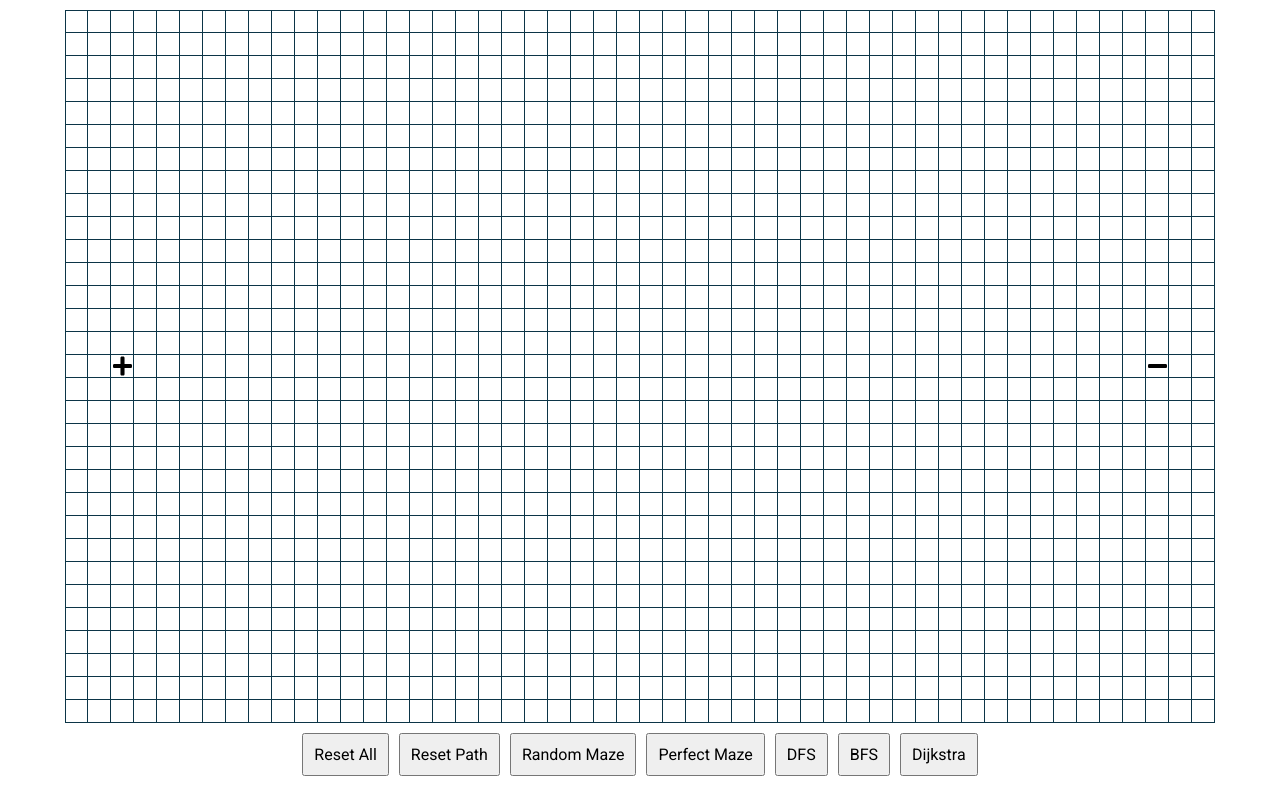
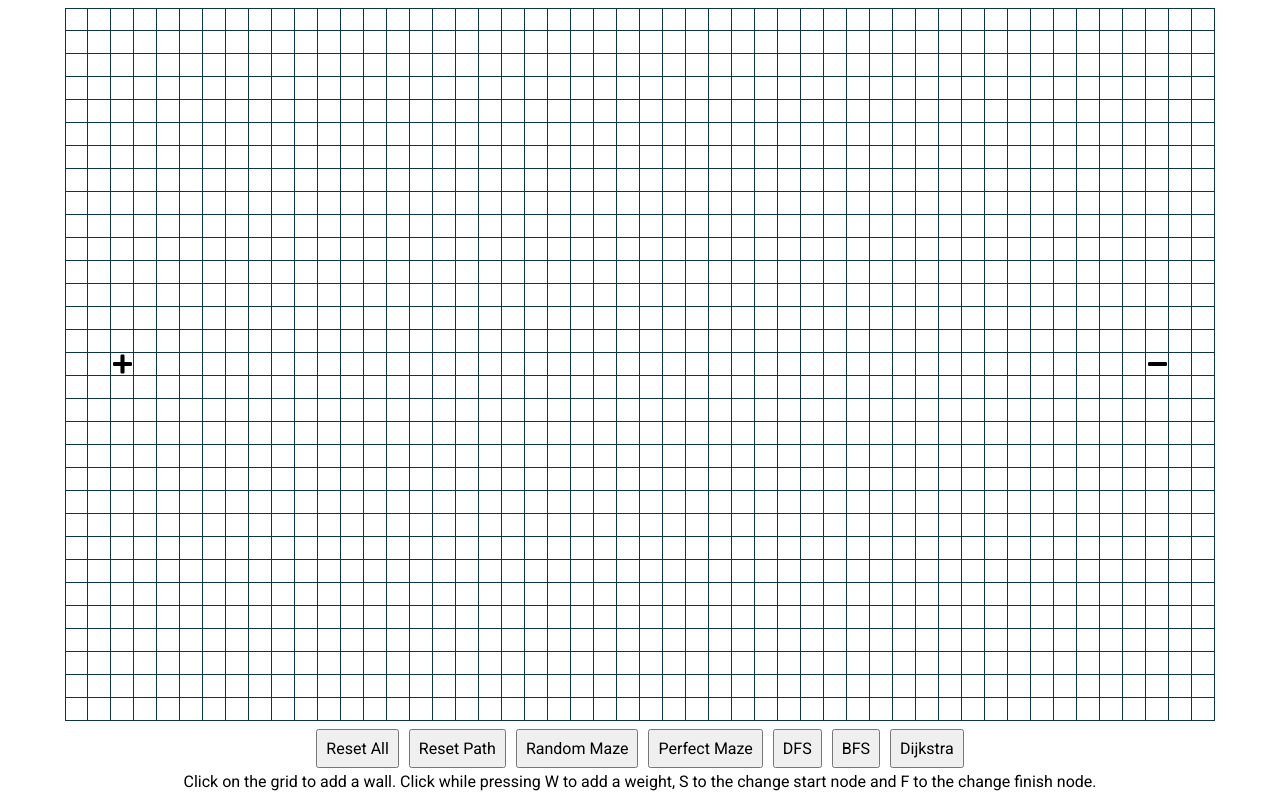
Before and after one commit to mhashemm/pathfinding-visualizer, a React (Create React App) app: page / in a window 1280 px wide. Built offline with nearby package versions, Linux system fonts and the light colour scheme.

Commit message:
change start and finish

```diff
--- a/public/index.html
+++ b/public/index.html
@@ -29,7 +29,7 @@
       work correctly both with client-side routing and a non-root public URL.
       Learn how to configure a non-root public URL by running `npm run build`.
     -->
-    <title>React App</title>
+    <title>Pathfinding Visualizer</title>
   </head>
   <body>
     <noscript>You need to enable JavaScript to run this app.</noscript>
--- a/src/App.css
+++ b/src/App.css
@@ -1,5 +1,4 @@
 .App {
-  text-align: center;
   display: flex;
   flex-direction: column;
   align-items: center;
@@ -7,5 +6,10 @@
 }
 
 button {
-  padding: 10px;
+  padding: 8px;
 }
+
+p {
+  margin-top: 4px;
+  text-align: center;
+}
--- a/src/algorithms/Maze.ts
+++ b/src/algorithms/Maze.ts
@@ -119,16 +119,26 @@ export class Maze {
     });
   }
 
+  private isOutOfRange(row: number, col: number) {
+    return (
+      row < 0 || col < 0 || row >= this.G.length || col >= this.G[0].length
+    );
+  }
+
   private removeWallsAround(row: number, col: number) {
     this.G[row][col].isWall = false;
-    this.G[row - 1][col].isWall = false;
-    this.G[row][col + 1].isWall = false;
-    this.G[row + 1][col].isWall = false;
-    this.G[row][col - 1].isWall = false;
-    this.G[row - 1][col - 1].isWall = false;
-    this.G[row + 1][col + 1].isWall = false;
-    this.G[row - 1][col + 1].isWall = false;
-    this.G[row + 1][col - 1].isWall = false;
+    if (!this.isOutOfRange(row - 1, col) && row - 1 > 0) {
+      this.G[row - 1][col].isWall = false;
+    }
+    if (!this.isOutOfRange(row, col + 1) && col + 1 < this.G[0].length - 1) {
+      this.G[row][col + 1].isWall = false;
+    }
+    if (!this.isOutOfRange(row + 1, col) && row + 1 < this.G.length - 1) {
+      this.G[row + 1][col].isWall = false;
+    }
+    if (!this.isOutOfRange(row, col - 1) && col - 1 > 0) {
+      this.G[row][col - 1].isWall = false;
+    }
   }
 
   public getMaze() {
--- a/src/components/Visualizer.css
+++ b/src/components/Visualizer.css
@@ -1,7 +1,7 @@
 .grid {
   display: inline-flex;
   flex-direction: column;
-  margin: 10px 0;
+  margin: 8px 0;
 }
 
 .row {
@@ -23,6 +23,8 @@
 
 .buttons {
   display: flex;
+  justify-content: center;
+  flex-wrap: wrap;
 }
 
 .buttons > :not(:last-child) {
--- a/src/components/Visualizer.tsx
+++ b/src/components/Visualizer.tsx
@@ -9,13 +9,19 @@ import { Dijkstra } from '../algorithms/Dijkstra';
 
 export interface VisualizerProps {}
 
-let START: [number, number];
-let FINISH: [number, number];
+const drawColor = 'rgba(17, 104, 217,0.3)';
+const pathColor = 'rgb(255, 254, 106)';
+const width = window.innerWidth;
+const height = window.innerHeight;
+const s = 26;
+const speed = 1;
+let [startRow, startCol] = [Math.floor(height / s / 2), 2];
+let [finishRow, finishCol] = [
+  Math.floor(height / s / 2),
+  Math.floor(width / s) - 2,
+];
 
-function gridInit() {
-  const width = window.innerWidth;
-  const height = window.innerHeight;
-  const s = 26;
+const gridInit = () => {
   const grid: INode[][] = [];
 
   for (let row = 0; row < height / s; row++) {
@@ -34,26 +40,21 @@ function gridInit() {
     grid.push(newRow);
   }
 
-  START = [Math.floor(height / s / 2), 2];
-  FINISH = [Math.floor(height / s / 2), Math.floor(width / s) - 2];
-
-  grid[START[0]][START[1]].isStart = true;
-  grid[FINISH[0]][FINISH[1]].isFinish = true;
+  grid[startRow][startCol].isStart = true;
+  grid[finishRow][finishCol].isFinish = true;
 
   return grid;
-}
+};
 
 export const Visualizer: FC<VisualizerProps> = (props) => {
   const [isGo, setIsGo] = useState(false);
   const [grid, setGrid] = useState(gridInit());
   const [mouse, setMouse] = useState(false);
-  const [speed, setSpeed] = useState(1);
   const [key, setKey] = useState<string | null>(null);
   const gridRef = useRef<HTMLDivElement>(null);
 
   useEffect(() => {
     const keyDownHandler = (e: KeyboardEvent) => setKey(e.code);
-
     const keyUpHandler = () => setKey(null);
     window.addEventListener('keydown', keyDownHandler);
     window.addEventListener('keyup', keyUpHandler);
@@ -63,22 +64,30 @@ export const Visualizer: FC<VisualizerProps> = (props) => {
     };
   }, []);
 
-  const toggleWall = (node: INode) => {
-    if (node.isFinish || node.isStart || isGo) return;
+  const toggleNodeState = (node: INode) => {
+    if (isGo || node.isStart || node.isFinish) return;
     setGrid((prev) => {
       const newGrid = [...prev];
       const { row, col, isWall, isWeight } = { ...node };
 
-      if (key === 'KeyW' && !isWall) {
+      if (key === null && !isWeight) {
+        newGrid[row][col] = {
+          ...node,
+          isWall: !isWall,
+        };
+      } else if (key === 'KeyW' && !isWall) {
         newGrid[row][col] = {
           ...node,
           isWeight: !isWeight,
         };
-      } else if (!isWeight) {
-        newGrid[row][col] = {
-          ...node,
-          isWall: !isWall,
-        };
+      } else if (key === 'KeyS' && !(isWall || isWeight)) {
+        newGrid[startRow][startCol].isStart = false;
+        [startRow, startCol] = [row, col];
+        newGrid[startRow][startCol].isStart = true;
+      } else if (key === 'KeyF' && !(isWall || isWeight)) {
+        newGrid[finishRow][finishCol].isFinish = false;
+        [finishRow, finishCol] = [row, col];
+        newGrid[finishRow][finishCol].isFinish = true;
       }
 
       return newGrid;
@@ -96,6 +105,11 @@ export const Visualizer: FC<VisualizerProps> = (props) => {
   };
 
   const resetAll = () => {
+    [startRow, startCol] = [Math.floor(height / s / 2), 2];
+    [finishRow, finishCol] = [
+      Math.floor(height / s / 2),
+      Math.floor(width / s) - 2,
+    ];
     setGrid(gridInit());
     resetPath();
   };
@@ -105,9 +119,8 @@ export const Visualizer: FC<VisualizerProps> = (props) => {
     for (let i = 0; i < steps.length; i++) {
       const [row, col] = steps[i];
       const cols = rows.item(row)!.children;
-      (cols.item(col) as HTMLDivElement).style.backgroundColor =
-        'rgba(17, 104, 217,0.3)';
-      if (row === FINISH[0] && col === FINISH[1]) break;
+      (cols.item(col) as HTMLDivElement).style.backgroundColor = drawColor;
+      if (row === finishRow && col === finishCol) break;
       await sleep(speed);
     }
   };
@@ -119,18 +132,17 @@ export const Visualizer: FC<VisualizerProps> = (props) => {
     for (let i = path.length - 1; i >= 0; i--) {
       const [row, col] = path[i];
       const cols = rows.item(row)!.children;
-      (cols.item(col) as HTMLDivElement).style.backgroundColor =
-        'rgb(255, 254, 106)';
-      await sleep(speed * 5);
+      (cols.item(col) as HTMLDivElement).style.backgroundColor = pathColor;
+      await sleep(speed * 10);
     }
   };
 
   const visualize = async (Pathfinder: any) => {
     setIsGo(true);
     resetPath();
-    const pathfinder = new Pathfinder(grid, START);
+    const pathfinder = new Pathfinder(grid, [startRow, startCol]);
     await drawSearch(pathfinder.getSteps());
-    await drawPath(pathfinder.pathTo(FINISH[0], FINISH[1]));
+    await drawPath(pathfinder.pathTo(finishRow, finishCol));
     setIsGo(false);
   };
 
@@ -138,8 +150,8 @@ export const Visualizer: FC<VisualizerProps> = (props) => {
   const closeMouse = () => setMouse(false);
 
   const maze = async (type: 'random' | 'perfect') => {
-    resetAll();
-    const _maze = new Maze(grid, START, FINISH);
+    resetPath();
+    const _maze = new Maze(grid, [startRow, startCol], [finishRow, finishCol]);
     if (type === 'random') _maze.randomMaze();
     else if (type === 'perfect') _maze.perfectMaze();
     setGrid(_maze.getMaze());
@@ -160,8 +172,8 @@ export const Visualizer: FC<VisualizerProps> = (props) => {
               <Node
                 key={j}
                 {...node}
-                onMouseEnter={() => (mouse ? toggleWall(node) : null)}
-                onMouseDown={() => toggleWall(node)}
+                onMouseEnter={() => (mouse ? toggleNodeState(node) : null)}
+                onMouseDown={() => toggleNodeState(node)}
               />
             ))}
           </div>
@@ -190,6 +202,10 @@ export const Visualizer: FC<VisualizerProps> = (props) => {
           Dijkstra
         </button>
       </div>
+      <p>
+        Click on the grid to add a wall. Click while pressing W to add a weight,
+        S to the change start node and F to the change finish node.
+      </p>
     </>
   );
 };
```
